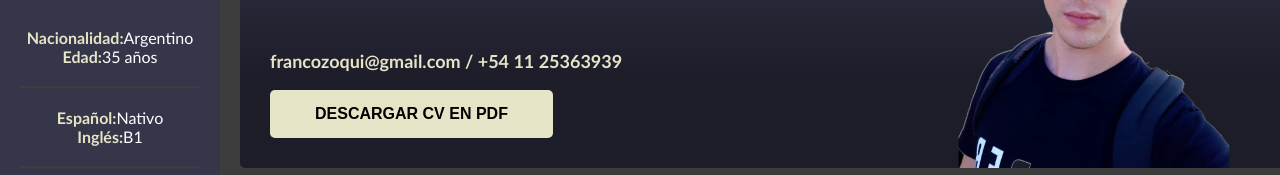
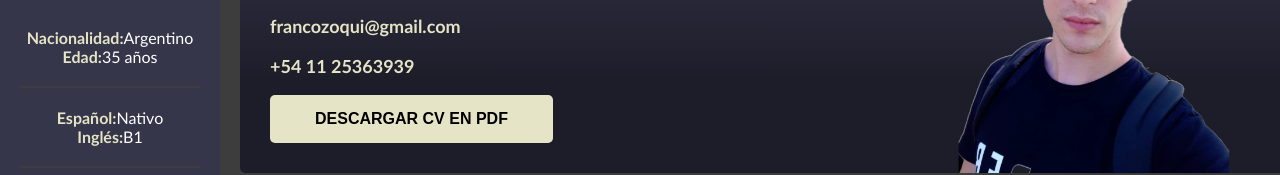
Before and after one commit to argfiz/cv-francozoqui, a website: page index.html in a window 1280 px wide. Shown: the part 230-405 px from the top of the page. Drawn offline with Linux system fonts and the light colour scheme.

Commit message:
Fix contact cel number

```diff
--- a/index.html
+++ b/index.html
@@ -19,8 +19,9 @@
 				Mi pasión por perfeccionarme y mi compromiso con el
 				crecimiento constante me convierte en un candidato
 				motivado y dispuesto a enfrentar nuevos desafíos</p>
-			<br>
-			<p style="font-size: 18px; font-weight: bold; color: #e6e4c6;">francozoqui@gmail.com / +54 11 25363939</p>
+
+			<p style="font-size: 18px; font-weight: bold; color: #e6e4c6;">francozoqui@gmail.com</p>
+			<p style="font-size: 18px; font-weight: bold; color: #e6e4c6;">+54 11 25363939</p>
 			<a href="./franco-zoqui-cv.pdf" download="Franco-Zoqui-CV.pdf">
 				<button style="padding: 5px 5px; font-size: 16px; cursor: pointer; background-color: #e6e4c6; border: none; border-radius: 0; color: black; text-transform: uppercase; font-weight: bold;">Descargar CV en PDF</button>
 			</a>
```
